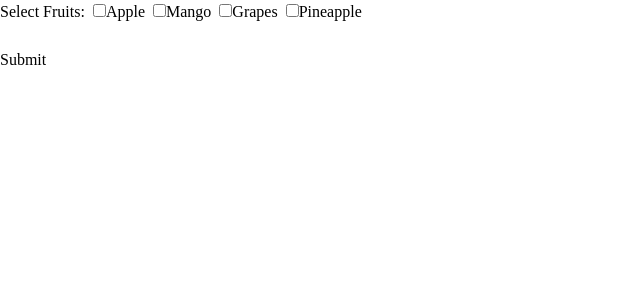
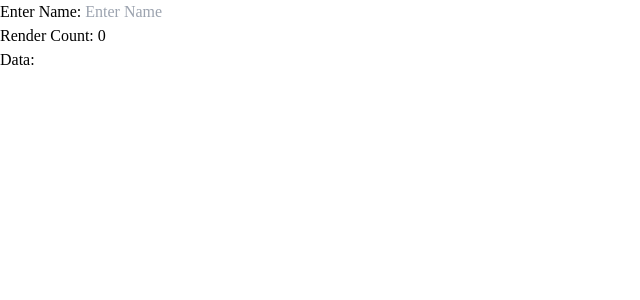
Before and after one commit to desgurpreet/React, a React (Vite) app: page / in a window 1280 px wide. Shown: the top 300 px of the page, without its empty margins (0-640 px from the left). Built offline with nearby package versions, Linux system fonts and the light colour scheme.

Commit message:
useRef Hook use

```diff
--- /dev/null
+++ b/src/HookuseRef.jsx
@@ -0,0 +1,23 @@
+import React from "react";
+import { useEffect } from "react";
+import { useRef } from "react";
+
+const HookuseRef = () => {
+  const newRef = useRef();
+  useEffect(() => {
+    console.log(newRef);
+    console.log(newRef.current.innerHTML);
+  });
+  const handleHeading = () => {
+    newRef.current.style.color = "red";
+    newRef.current.style.fontFamily = "cooper";
+  };
+  return (
+    <div>
+      <h1 ref={newRef}>Learning never end</h1>
+      <button onClick={handleHeading}>Click</button>
+    </div>
+  );
+};
+
+export default HookuseRef;
--- /dev/null
+++ b/src/HookuseRef2.jsx
@@ -0,0 +1,41 @@
+import React from "react";
+import { useRef } from "react";
+import { useEffect } from "react";
+import { useState } from "react";
+
+const HookuseRef2 = () => {
+  const [inputValue, setInputValue] = useState("");
+  // using useState with useEffect count automatically one ho jata
+  // kyu k useEffect render hote e run ho jata hai and state value update ho jati hai
+
+  //   const [count, setCount] = useState(0);
+  //   useEffect(() => {
+  //     setCount(count + 1);
+  //   }, []);
+  //without [] infinite loop chle ga if we update state inside
+
+  // ------ SOLVE ABOVE ISSUE ------
+  const count = useRef(0);
+  useEffect(() => {
+    console.log("hello");
+    count.current = count.current + 1;
+    //useRef current name k object return krta jiss mai kafi
+    //properties hoti like css vali,innerhtml soon iss lyi 'current'
+    //use kr rhe hai
+  }, [inputValue]);
+  return (
+    <div>
+      <label htmlFor="">Enter Name: </label>
+      <input
+        type="text"
+        placeholder="Enter Name"
+        value={inputValue}
+        onChange={(e) => setInputValue(e.target.value)}
+      />
+      <h2>Render Count: {count.current}</h2>
+      <h3>Data: {inputValue}</h3>
+    </div>
+  );
+};
+
+export default HookuseRef2;
--- a/src/main.jsx
+++ b/src/main.jsx
@@ -1,17 +1,23 @@
-import { StrictMode } from 'react'
-import { createRoot } from 'react-dom/client'
-import App1 from './App1.jsx'
-import './index.css'
-import FormControlFunc from './FormControlFunc.jsx'
-import MultiInput from './multiInput.jsx'
-import MultiCheckbox from './multiCheckbox.jsx'
+import { StrictMode } from "react";
+import { createRoot } from "react-dom/client";
+import App1 from "./App1.jsx";
+import "./index.css";
+import FormControlFunc from "./FormControlFunc.jsx";
+import MultiInput from "./multiInput.jsx";
+import MultiCheckbox from "./multiCheckbox.jsx";
+import HookuseRef from "./HookuseRef.jsx";
+import HookuseRef2 from "./HookuseRef2.jsx";
 
-createRoot(document.getElementById('root')).render(
-  <StrictMode>
-    {/* <App1 /> */}
-    {/* <FormControlFunc/> */}
-    {/* <MultiInput/> */}
-    <MultiCheckbox/>
-    {/* <App/> */}
-  </StrictMode>,
-)
+createRoot(document.getElementById("root")).render(
+  // <StrictMode>
+  <>
+    <HookuseRef2></HookuseRef2>
+  </>
+  //{/* <App1 /> */}
+  // {/* <FormControlFunc/> */}
+  // {/* <MultiInput/> */}
+  // {/* <MultiCheckbox/> */}
+  // {/* <HookuseRef/> */}
+  // {/* <App/> */}
+  // </StrictMode>
+);
```
